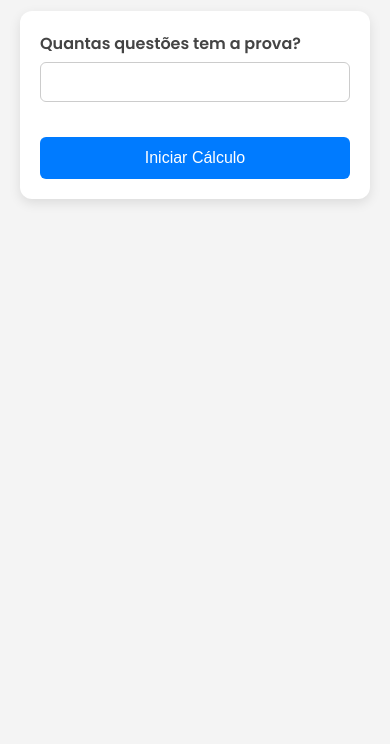
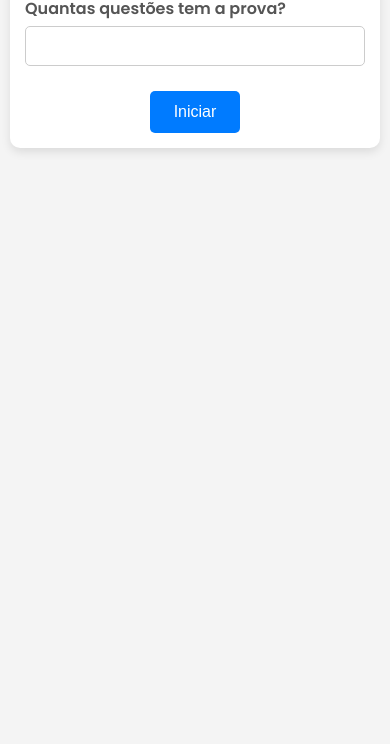
Before and after one commit to mrs0m3on3/Sites, a plain HTML site: page calculadora.html in a window 390 px wide. Shown: the part 100-844 px from the top of the page. Drawn offline with Linux system fonts and the light colour scheme.

Commit message:
Update calculadora.html

```diff
--- a/calculadora.html
+++ b/calculadora.html
@@ -2,10 +2,9 @@
 <html lang="pt">
 <head>
   <meta charset="UTF-8" />
-  <meta name="viewport" content="width=device-width, initial-scale=1.0"/>
+  <meta name="viewport" content="width=device-width, initial-scale=1.0" />
   <title>Calculadora de Nota</title>
-  <link href="https://fonts.googleapis.com/css2?family=Poppins:wght@400;600&display=swap" rel="stylesheet">
-
+  <link href="https://fonts.googleapis.com/css2?family=Poppins:wght@400;600&display=swap" rel="stylesheet" />
   <style>
     * {
       box-sizing: border-box;
@@ -15,91 +14,118 @@
       font-family: 'Poppins', sans-serif;
       background-color: #f4f4f4;
       margin: 0;
-      padding: 0;
-      display: flex;
-      justify-content: center;
-      align-items: flex-start;
-      min-height: 100vh;
+      padding: 20px;
+      text-align: center;
     }
 
-    .container {
-      width: 100%;
-      max-width: 500px;
-      padding: 20px;
-    }
-
-    h1, h2 {
-      text-align: center;
+    h1 {
       color: #333;
     }
 
     form {
-      background-color: white;
+      background: white;
       padding: 20px;
-      border-radius: 12px;
-      box-shadow: 0 4px 12px rgba(0,0,0,0.1);
-    }
-
-    .campo {
-      margin-bottom: 15px;
+      border-radius: 10px;
+      max-width: 500px;
+      margin: 20px auto;
+      box-shadow: 0px 4px 10px rgba(0, 0, 0, 0.1);
     }
 
     label {
       display: block;
       font-weight: 600;
-      margin-bottom: 6px;
-      color: #444;
+      color: #555;
+      margin-bottom: 5px;
+      text-align: left;
     }
 
-    input {
+    input[type="number"] {
       width: 100%;
       padding: 10px;
+      margin-bottom: 15px;
       font-size: 16px;
       border: 1px solid #ccc;
-      border-radius: 6px;
+      border-radius: 5px;
     }
 
     button {
-      width: 100%;
-      padding: 12px;
-      font-size: 16px;
       background-color: #007BFF;
       color: white;
       border: none;
-      border-radius: 6px;
+      padding: 12px 24px;
+      font-size: 16px;
+      border-radius: 5px;
       cursor: pointer;
-      margin-top: 20px;
+      transition: 0.3s ease;
+      margin-top: 10px;
     }
 
     button:hover {
       background-color: #0056b3;
     }
 
-    .questao-container {
+    #resultado {
       margin-top: 30px;
-      border-top: 1px solid #eee;
-      padding-top: 20px;
+      font-size: 18px;
+      color: #333;
     }
 
-    #resultado {
-      margin-top: 30px;
+    .questao-container {
+      border-top: 1px solid #eee;
+      padding-top: 10px;
+      margin-top: 20px;
       text-align: center;
-      font-size: 16px;
-      color: #333;
+    }
+
+    @media (max-width: 600px) {
+      body {
+        padding: 10px;
+      }
+
+      form {
+        padding: 15px;
+      }
+
+      h1 {
+        font-size: 24px;
+      }
     }
   </style>
+</head>
+<body>
+  <h1>Calculadora de Nota</h1>
+
+  <!-- Formulário para número de questões -->
+  <form onsubmit="iniciarProva(event)">
+    <label for="numeroQuestoes">Quantas questões tem a prova?</label>
+    <input type="number" id="numeroQuestoes" name="numeroQuestoes" min="1" required />
+    <button type="submit">Iniciar</button>
+  </form>
+
+  <!-- Questões -->
+  <form id="secaoQuestoes" style="display:none;">
+    <div id="questoes"></div>
+    <button type="button" onclick="processarProva()">Calcular Nota</button>
+  </form>
+
+  <!-- Resultado -->
+  <div id="resultado"></div>
 
   <script>
     let totalQuestoes = 0;
 
-    function iniciarProva() {
+    function iniciarProva(event) {
+      event.preventDefault();
+
       const inputTotal = document.getElementById("numeroQuestoes");
-      totalQuestoes = parseInt(inputTotal.value);
+      const totalQuestoesInput = parseInt(inputTotal.value);
 
-      if (isNaN(totalQuestoes) || totalQuestoes <= 0) {
+      if (isNaN(totalQuestoesInput) || totalQuestoesInput <= 0) {
         alert("Digite um número válido de questões.");
         return;
       }
+
+      totalQuestoes = totalQuestoesInput;
 
       const questoesDiv = document.getElementById("questoes");
       questoesDiv.innerHTML = "";
@@ -108,26 +134,21 @@
         questoesDiv.innerHTML += `
           <div class="questao-container">
             <h3>Questão ${i}</h3>
-            <div class="campo">
-              <label for="afirmativas${i}">Total de afirmativas:</label>
-              <input type="number" id="afirmativas${i}" min="1" required>
-            </div>
-            <div class="campo">
-              <label for="acertos${i}">Acertos:</label>
-              <input type="number" id="acertos${i}" min="0" required>
-            </div>
+            <label for="afirmativas${i}">Total de afirmativas:</label>
+            <input type="number" id="afirmativas${i}" min="1" required />
+            <label for="acertos${i}">Acertos:</label>
+            <input type="number" id="acertos${i}" min="0" required />
           </div>
         `;
       }
 
       document.getElementById("secaoQuestoes").style.display = "block";
-      document.getElementById("scrollToQuestoes").scrollIntoView({ behavior: 'smooth' });
+      document.getElementById("secaoQuestoes").scrollIntoView({ behavior: "smooth" });
     }
 
     function calcularNota(totalAfirmativas, acertos) {
       if (totalAfirmativas === 0) return 0.0;
-      let valorPorAfirmativa = 6.0 / totalAfirmativas;
-      return acertos * valorPorAfirmativa;
+      return (acertos * (6.0 / totalAfirmativas));
     }
 
     function processarProva() {
@@ -140,7 +161,7 @@
         let acertos = parseInt(document.getElementById(`acertos${i}`).value);
 
         if (isNaN(afirmativas) || isNaN(acertos) || acertos < 0 || acertos > afirmativas) {
-          alert(`Erro na questão ${i}: valores inválidos.`);
+          alert(`Erro na questão ${i}: valores inválidos!`);
           return;
         }
 
@@ -155,29 +176,8 @@
         <p>Sua nota final é: <strong>${nota.toFixed(2)}</strong></p>
         <p>Você errou <strong>${questoesErradas}</strong> questão(ões).</p>
       `;
+      document.getElementById("resultado").scrollIntoView({ behavior: "smooth" });
     }
   </script>
-</head>
-<body>
-  <div class="container">
-    <h1>Calculadora de Nota</h1>
-
-    <form>
-      <div class="campo">
-        <label for="numeroQuestoes">Quantas questões tem a prova?</label>
-        <input type="number" id="numeroQuestoes" min="1" required />
-      </div>
-      <button type="button" onclick="iniciarProva()">Iniciar Cálculo</button>
-    </form>
-
-    <div id="scrollToQuestoes"></div>
-
-    <form id="secaoQuestoes" style="display: none;">
-      <div id="questoes"></div>
-      <button type="button" onclick="processarProva()">Calcular Nota</button>
-    </form>
-
-    <div id="resultado"></div>
-  </div>
 </body>
 </html>
```
